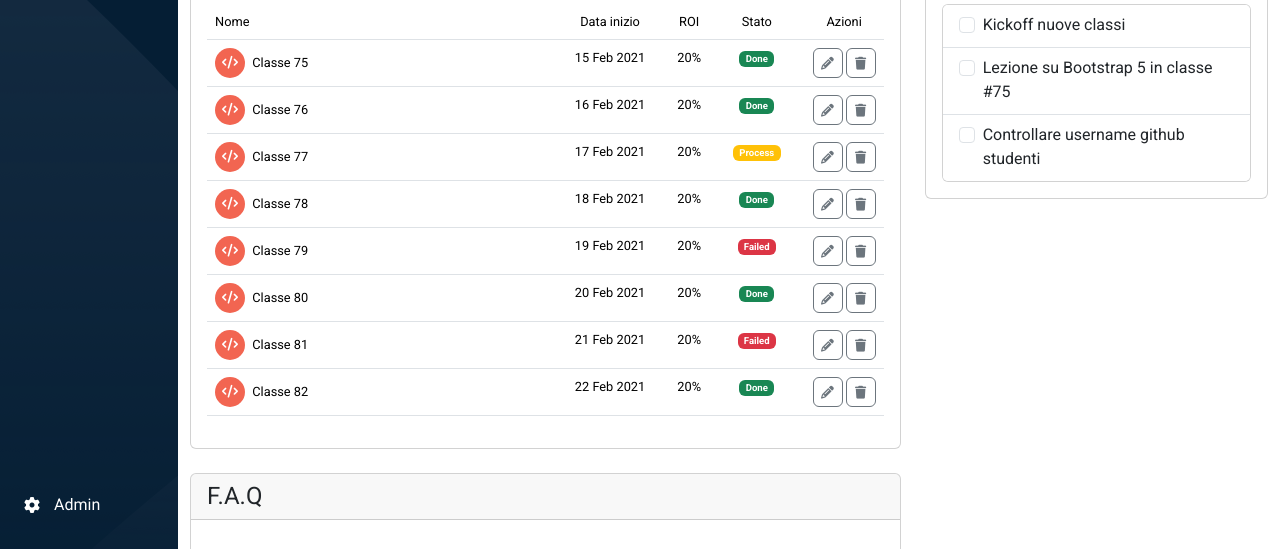
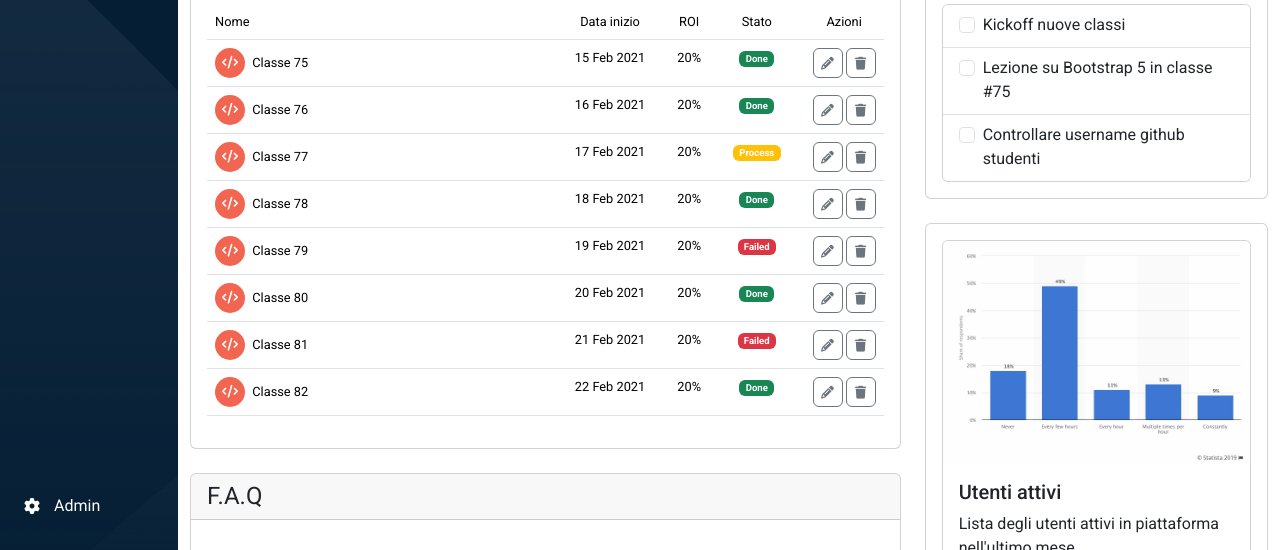
Before and after one commit to RiccardoImperiale/html-css-bootstrap-dashboard, a plain HTML site: page index.html in a window 1280 px wide. Shown: the part 250-800 px from the top of the page. Drawn offline with nearby package versions, Linux system fonts and the light colour scheme.

Commit message:
add stats card

```diff
--- a/assets/css/style.css
+++ b/assets/css/style.css
@@ -29,7 +29,7 @@ nav {
 }
 
 main {
-    height: calc(100vh - 57px);
+    height: calc(100vh - 56px);
     overflow-y: scroll;
 }
 
@@ -63,4 +63,6 @@ aside {
         height: 30px;
         line-height: 30px;
     }
+
+
 }
--- a/index.html
+++ b/index.html
@@ -407,11 +407,26 @@
                                             </li>
                                         </ul>
                                     </div>
-
-
-
-
-
+                                </div>
+                            </div>
+                            <!-- card -->
+                            <div class="card mt-4">
+                                <div class="card-body">
+                                    <div class="card">
+                                        <img src="./assets/img/stats.jpeg" class="card-img-top" alt="stats">
+                                        <div class="card-body">
+                                            <h5 class="card-title">Utenti attivi</h5>
+                                            <p class="card-text">Lista degli utenti attivi in piattaforma nell'ultimo mese</p>
+                                        </div>
+                                        <ul class="list-group list-group-flush">
+                                            <li class="list-group-item">Gennaio: 1200</li>
+                                            <li class="list-group-item">Febbraio: 800</li>
+                                            <li class="list-group-item">Marzo 1500</li>
+                                        </ul>
+                                        <div class="card-body">
+                                            <a href="#" class="card-link">Visualizza report approfondito</a>
+                                        </div>
+                                    </div>
                                 </div>
                             </div>
                         </div>
```
